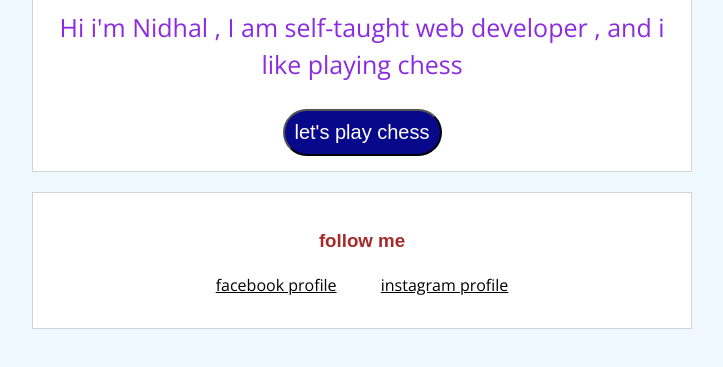
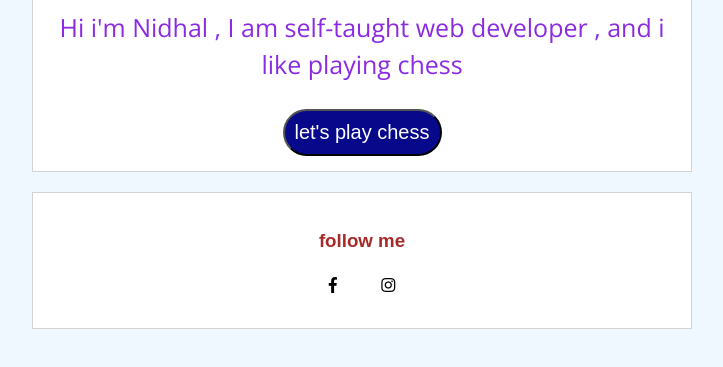
Before and after one commit to Nidhal-Moussa/profile, a plain HTML site: page index.html in a window 1280 px wide. Shown: the part 349-716 px from the top of the page, without its empty margins (278-1001 px from the left). Drawn offline with nearby package versions, Linux system fonts and the light colour scheme.

Commit message:
make my profile prettier

```diff
--- a/index.html
+++ b/index.html
@@ -6,6 +6,7 @@
   <meta name="viewport" content="width=device-width, initial-scale=1.0">
   <title>My profile</title>
   <link rel="stylesheet" href="style.css">
+  <link rel="stylesheet" href="https://use.fontawesome.com/releases/v5.0.10/css/all.css">
 </head>
 <body>
 <div class="container text-center">
@@ -19,8 +20,8 @@
   <div class="card card-white">
     <h3>follow me</h3>
     <ul class="list-inline">
-      <li><a href="https://www.facebook.com/profile.php?id=100075169762269">facebook profile</a></li>
-      <li><a href="https://www.instagram.com/i_am_not_using_this_insta/">instagram profile</a></li>
+      <li><a href="https://www.facebook.com/profile.php?id=100075169762269"><i class="fab fa-facebook-f"></i></a></li>
+      <li><a href="https://www.instagram.com/i_am_not_using_this_insta/"><i class="fab fa-instagram"></i></a></li>
     </ul>
   </div>
 </div>
```
